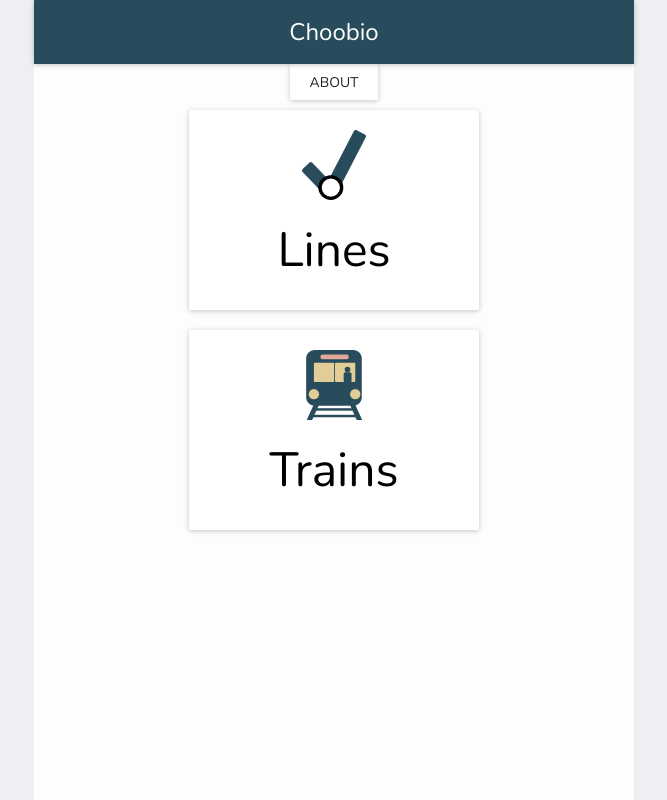
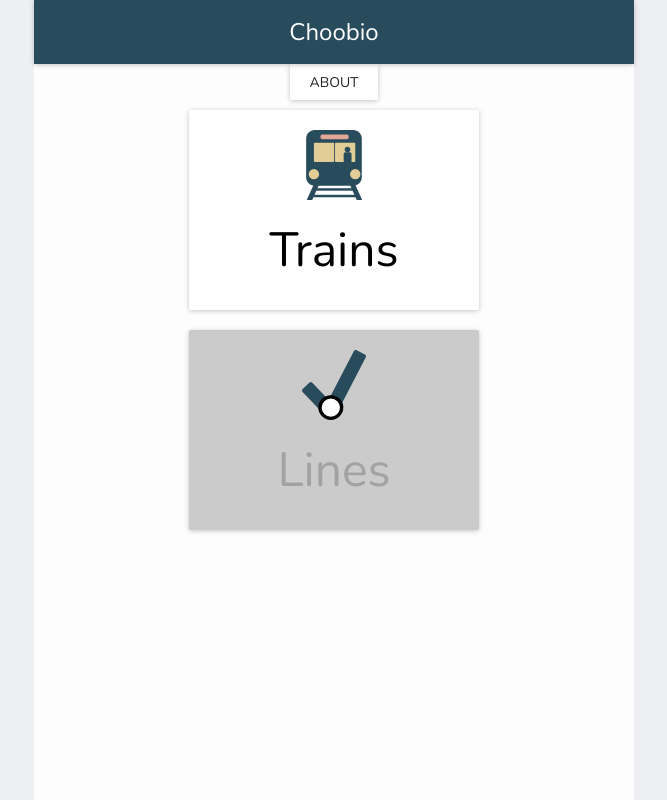
Before and after one commit to joshvince/commuter-ui, a React (Create React App) app: page / in a window 1280 px wide. Shown: the whole page, without its empty margins (306-973 px from the left). Built offline with nearby package versions, Linux system fonts and the light colour scheme; what react-tap-event-plugin would draw is missing.

Commit message:
disable trains

```diff
--- a/src/components/Home/Home.js
+++ b/src/components/Home/Home.js
@@ -13,18 +13,18 @@ class Home extends Component {
     return (
       <div className="HomeWrapper">
         <Info />
-        <Link to="/lines">
-          <FeatureCard
-            featureName="Lines"
-            imgSrc={linesImg}
-            active={true}
-          />
-        </Link>
         <Link to="/arrivals">
           <FeatureCard
             featureName="Trains"
             imgSrc={trainsImg}
             active={true}
+          />
+        </Link>
+        <Link to="/lines">
+          <FeatureCard
+            featureName="Lines"
+            imgSrc={linesImg}
+            active={false}
           />
         </Link>
       </div>
--- a/src/index.js
+++ b/src/index.js
@@ -13,10 +13,10 @@ ReactDOM.render((
   <Router history={hashHistory}>
     <Route path="/" component={App}>
       <IndexRoute component={Home} />
+      <Route path="arrivals" component={StationSelector}/>
+      <Route path="arrivals/:stationId/:lineId" component={ArrivalsBoard}/>
       <Route path="lines" component={LineList}/>
       <Route path="lines/:lineId" component={LineStatus}/>
-      <Route path="arrivals" component={StationSelector}/>
-      <Route path="arrivals/:stationId/:lineId" component={ArrivalsBoard}/>
     </Route>
   </Router>
   ), document.getElementById('root')
```
